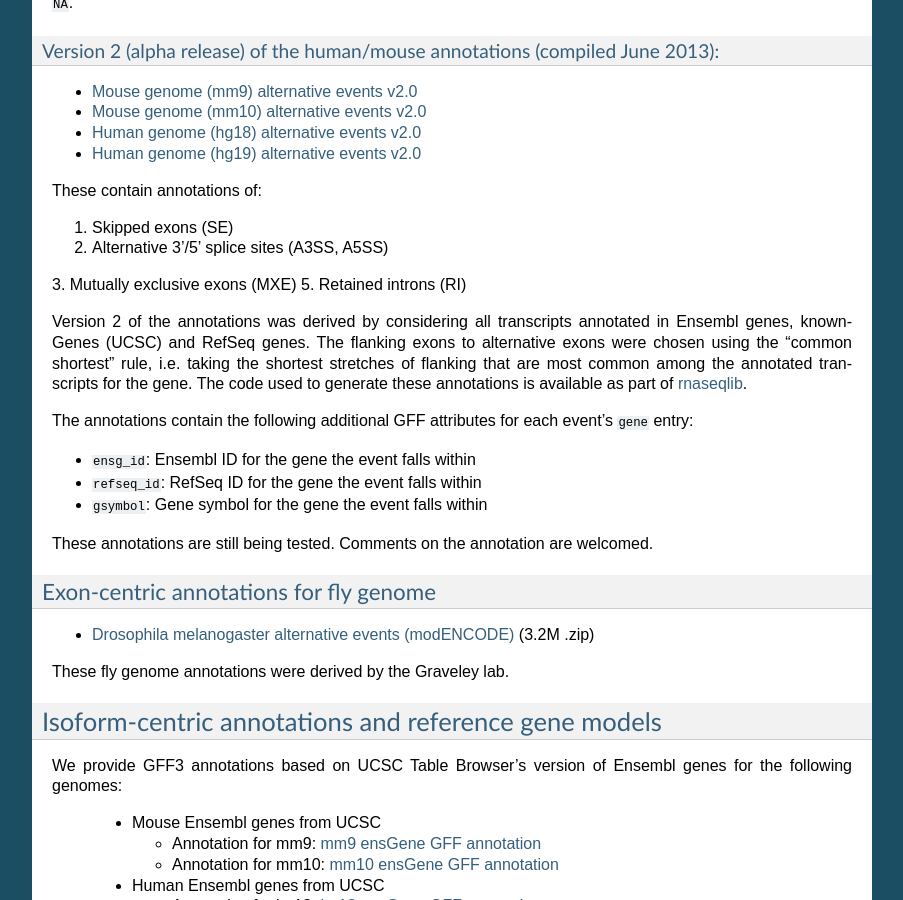
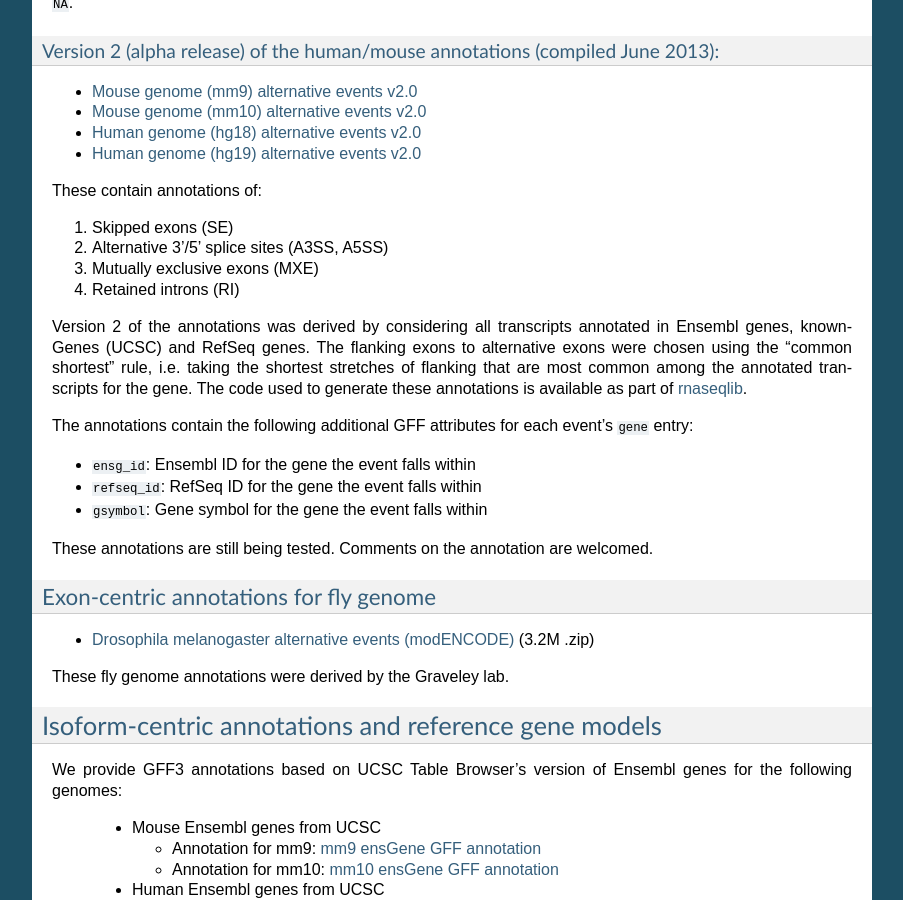
Before and after one commit to yarden/MISO, a Sphinx documentation site: the page built from docs/source/annotation.rst, in a window 1280 px wide and 900 px high, scrolled down 1413 px. Shown: the whole window, without its empty margins (198-1101 px from the left). Built offline with Sphinx 7.4.7, drawn with Linux system fonts in a browser that asks for light colours.

Commit message:
Revised docs

```diff
--- a/docs/source/annotation.rst
+++ b/docs/source/annotation.rst
@@ -61,7 +61,7 @@ These contain annotations of:
 1. Skipped exons (SE)
 2. Alternative 3'/5' splice sites (A3SS, A5SS)
 3. Mutually exclusive exons (MXE)
-5. Retained introns (RI)
+4. Retained introns (RI)
 
 Version 2 of the annotations was derived by considering all transcripts annotated in Ensembl genes, knownGenes (UCSC) and RefSeq genes. The flanking exons to alternative exons were chosen using the "common shortest" rule, i.e. taking the shortest stretches of flanking that are most common among the annotated transcripts for the gene. The code used to generate these annotations is available as part of `rnaseqlib`_.
 
```
